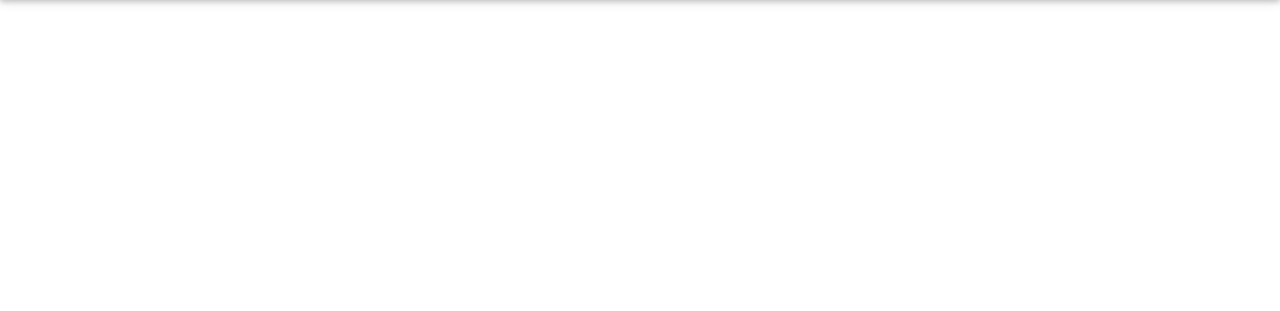
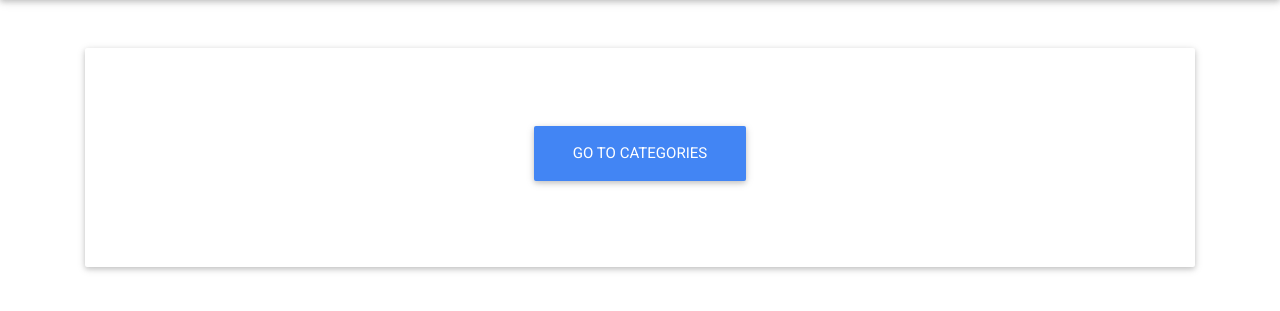
Before and after one commit to SiddharthSampath/DataRithms, a Flask app: page /login/ in a window 1280 px wide. Shown: the part 56-367 px from the top of the page. Run offline with Flask 2, Linux system fonts and the light colour scheme; some libraries are stand-ins or nearby versions.

Commit message:
Tweaked login page look

```diff
--- a/templates/login.html
+++ b/templates/login.html
@@ -21,17 +21,15 @@
         let h1 = document.getElementById('welcome');
         if(parsed["permissions"].length > 2)
         {
-            h1.innerHTML = "Welcome Admin!";
+            h1.innerHTML = "Welcome back, Admin!";
         }
         else if(parsed["permissions"].length == 1){
-            h1.innerHTML = "Welcome Editor!";
+            h1.innerHTML = "Welcome back, Editor!";
         }
         else{
             h1.innerHTML = "Hey, sorry, you are not allowed to here!";
         }
-        //console.log(type);
         let newtoken = localStorage.getItem('token');
-        console.log("LOookkkkkkk Hereeeeee" + newtoken);
         fetch('/setheader/',{
                     method : 'GET',
                     headers:{
@@ -49,6 +47,14 @@
 {% endblock %}
 
 {% block content %}
+<div class="container">
+    <div class="jumbotron mt-5 text-center">
+        <h1 id="welcome" class="display-3"></h1>
+        <p id="goto" class="lead text-center">
+            <a href={{ url_for( 'categories') }} id="catbutton" class="btn btn-primary btn-lg" role="button">Go to Categories</a>
+        </p>
+    </div>
+</div>
 <h1 id="welcome"></h1>
 <h2>{{header}}</h2>
 
```
Also changed, not shown: static/js/index.js (+0 -29 lines), static/css/createquestion.css (deleted), static/js/categories.js (deleted), static/js/questions.js (deleted).
